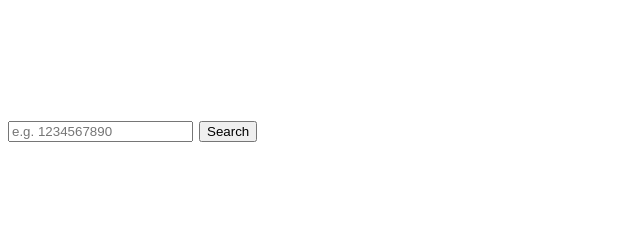
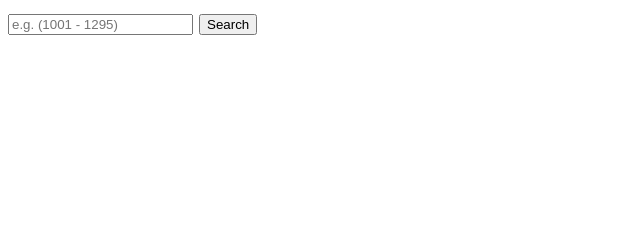
Before and after one commit to ghack2022-luisloureiro/ghack2022-farming, a website: page frontend/public/index.html in a window 1280 px wide. Shown: the whole page, without its empty margins (0-640 px from the left). Drawn offline with Linux system fonts and the light colour scheme.

Commit message:
Update HTML structure

```diff
--- a/frontend/public/index.html
+++ b/frontend/public/index.html
@@ -6,17 +6,20 @@
   </head>
   <body>
     <section class="container">
-      <section class="flex form-section">
-        <form id="search-form" onsubmit="__ghackOnSubmitFormHandler(event)">
+      <section class="form-section">
+        <form id="search-form" onsubmit="ghackOnSubmitFormHandler(event)">
           <label for="search-code">
-            <input id="search-code" type="text" placeholder="e.g. 1234567890" />
+            <input
+              required
+              id="search-code"
+              type="number"
+              placeholder="e.g. (1001 - 1295)"
+            />
           </label>
           <button type="submit">Search</button>
         </form>
       </section>
-      <section class="flex product-section">
-        <ul></ul>
-      </section>
+      <section class="product-section"></section>
     </section>
 
     <script>
```
